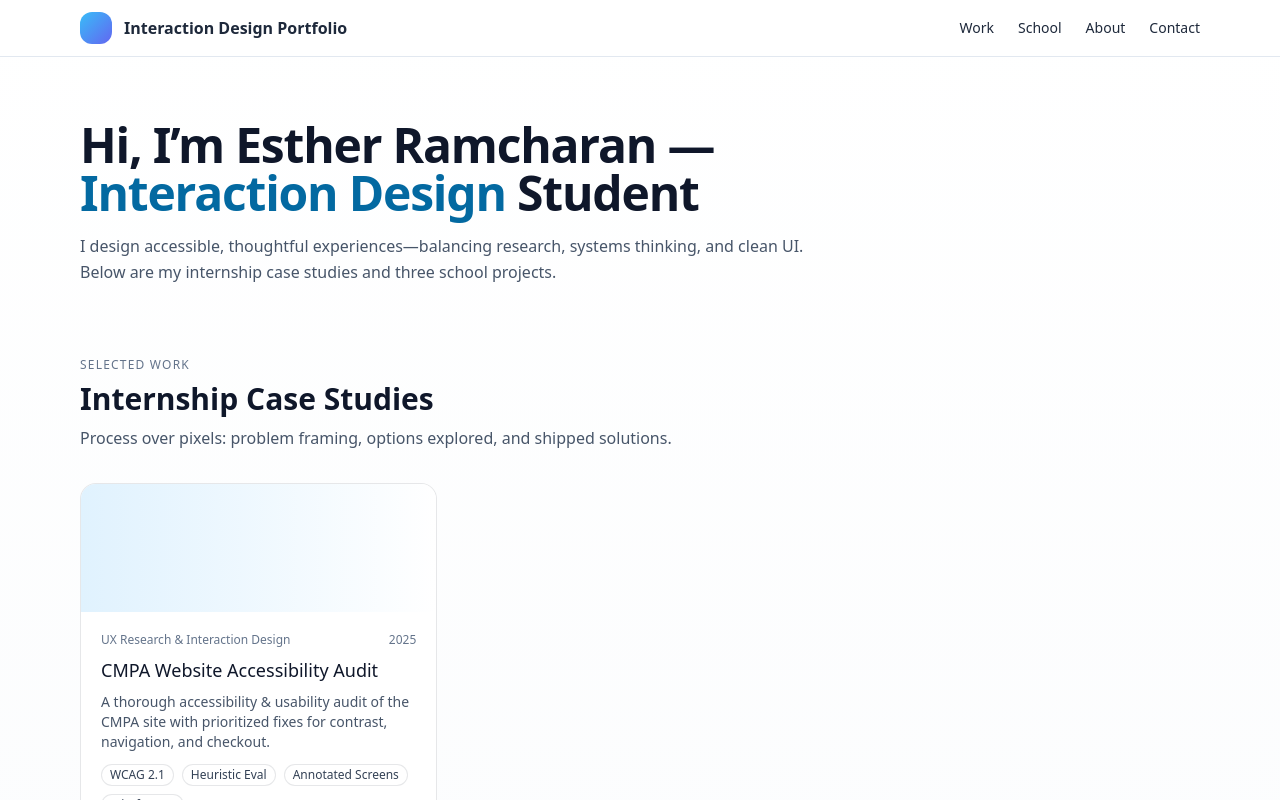
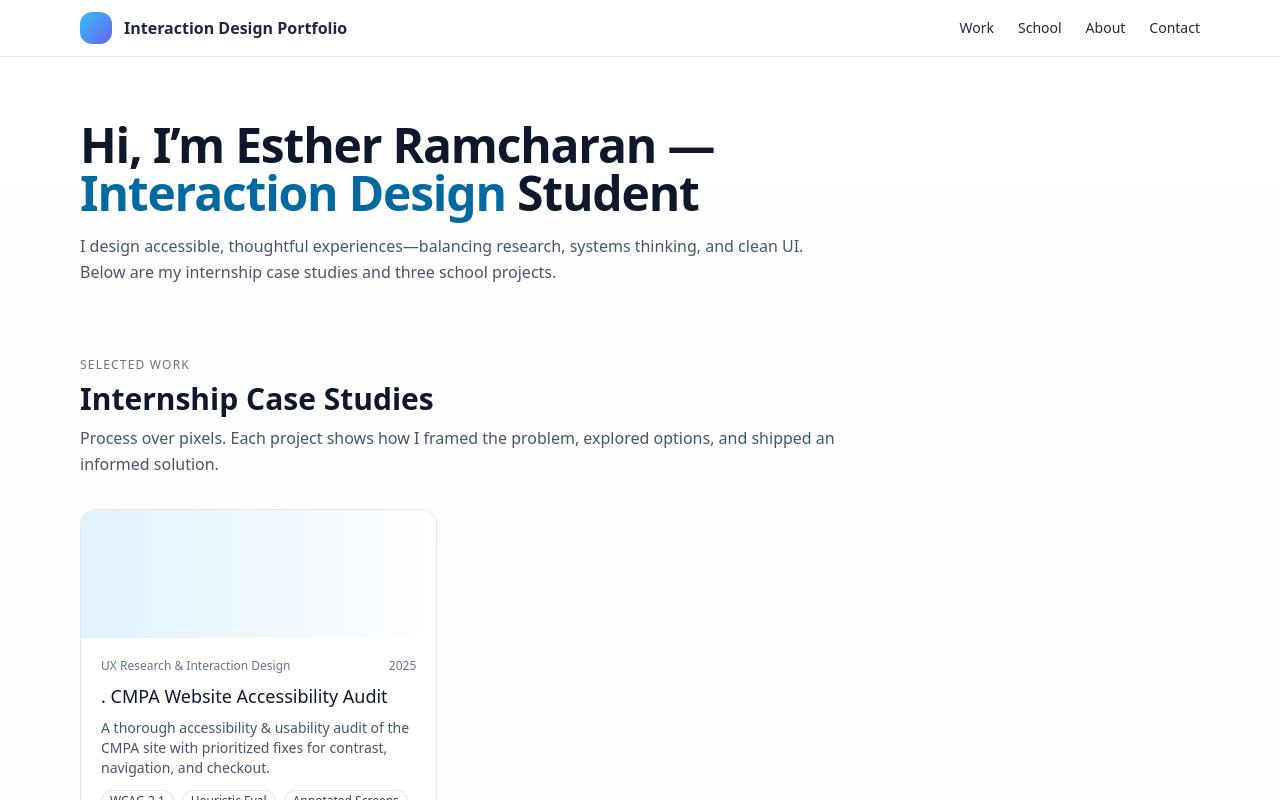
Before and after one commit to EstherRam/Portfolio, a React (Vite) app: page / in a window 1280 px wide. Shown: the top 800 px of the page. Built offline with nearby package versions, Linux system fonts and the light colour scheme.

Commit message:
Update App.jsx

```diff
--- a/src/App.jsx
+++ b/src/App.jsx
@@ -215,26 +215,39 @@ export default function App() {
   <SectionTitle
     kicker="Selected Work"
     title="Internship Case Studies"
-            subtitle="Process over pixels: problem framing, options explored, and shipped solutions."
+    subtitle="Process over pixels. Each project shows how I framed the problem, explored options, and shipped an informed solution."
   />
 
   <div className="mt-8 grid md:grid-cols-3 gap-6">
-            {projects.map((p) => (
+    {projects
+      .sort((a, b) => a.order - b.order)
+      .map((p) => (
         <article
           key={p.id}
           className="group rounded-2xl border border-slate-200 bg-white overflow-hidden hover:shadow-md transition"
         >
+          {/* gradient strip on top */}
           <div className={`h-32 bg-gradient-to-r ${p.heroColor}`} aria-hidden />
           <div className="p-5">
             <div className="flex items-center justify-between text-xs text-slate-500">
               <span>{p.role}</span>
               <time>{p.year}</time>
             </div>
-                  <h3 className="mt-2 text-lg font-medium text-slate-900">{p.title}</h3>
-                  <p className="mt-2 text-sm text-slate-600 line-clamp-3">{p.summary}</p>
+
+            <h3 className="mt-2 text-lg font-medium text-slate-900">
+              {p.order}. {p.title}
+            </h3>
+
+            <p className="mt-2 text-sm text-slate-600 line-clamp-3">
+              {p.summary}
+            </p>
+
             <div className="mt-3 flex flex-wrap gap-2">
-                    {p.tags.map((t) => <Tag key={t}>{t}</Tag>)}
+              {p.tags.map((t) => (
+                <Tag key={t}>{t}</Tag>
+              ))}
             </div>
+
             <button
               onClick={() => setOpenId(p.id)}
               className="mt-4 w-full rounded-xl bg-slate-900 text-white py-2 text-sm hover:bg-slate-800"
@@ -246,7 +259,6 @@ export default function App() {
       ))}
   </div>
 </section>
-
         {/* NEW: School Projects (same card style) */}
         <section id="school" className="mx-auto max-w-6xl px-4 pt-0 pb-16">
           <SectionTitle
```
Lines whose indentation alone changed are shown as unchanged.
